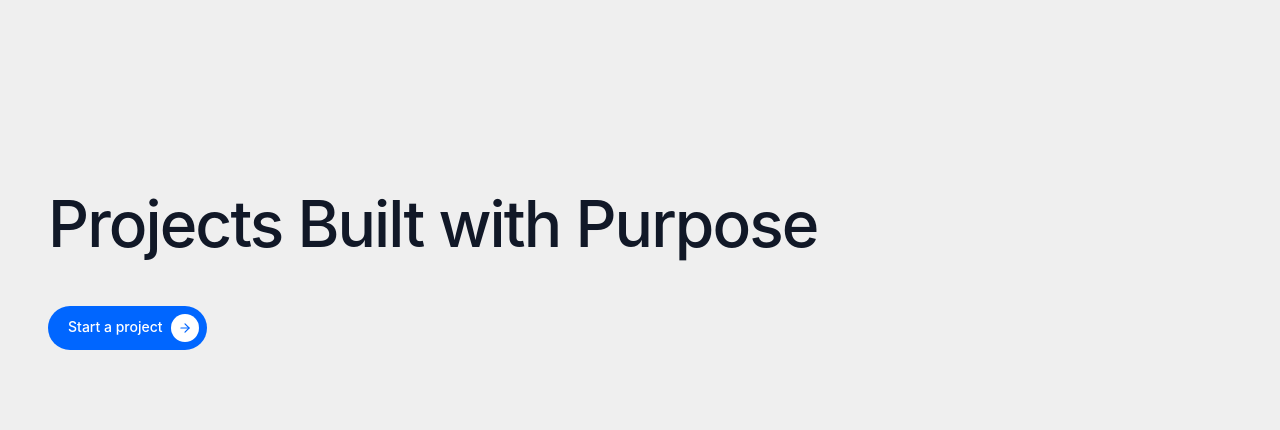
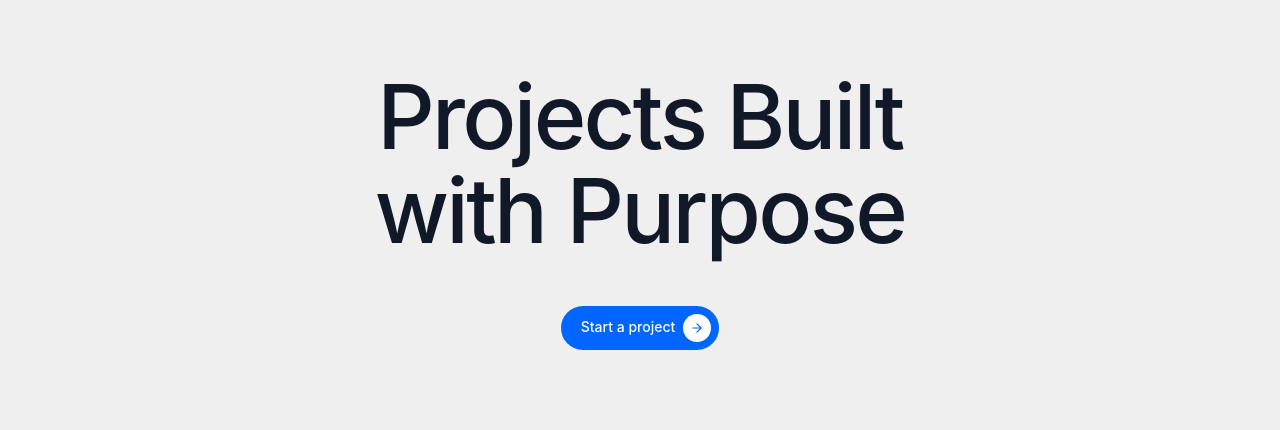
Before and after one commit to vanessa902/BlueSun, a Next.js app: page /projects in a window 1280 px wide. Shown: the part 370-800 px from the top of the page. Built offline with nearby package versions, Linux system fonts and the light colour scheme.

Commit message:
Make the Projects hero headline bigger, two lines, and centered
Co-Authored-By: Claude Opus 4.6 <noreply@anthropic.com>
Claude-Session: https://claude.ai/code/session_01CFdFwUYbSgwnjukfoiMb5h

```diff
--- a/src/app/axion.css
+++ b/src/app/axion.css
@@ -117,6 +117,7 @@
   margin: 0 auto;
   width: 100%;
   padding: 0 1.25rem 3.5rem;
+  text-align: center;
 }
 @media (min-width: 640px) {
   .axion-hero__inner {
@@ -129,27 +130,30 @@
   }
 }
 .axion-hero__headline {
-  font-size: clamp(1.75rem, 7vw, 4.2rem);
+  font-size: clamp(2.4rem, 10vw, 5.6rem);
   font-weight: 500;
-  line-height: 1.08;
+  line-height: 1.05;
   letter-spacing: -0.03em;
   color: #111827;
-  margin: 0;
+  margin: 0 auto;
+  max-width: 20ch;
 }
 @media (min-width: 640px) {
   .axion-hero__headline {
-    font-size: clamp(2.5rem, 5vw, 4.2rem);
+    font-size: clamp(3.2rem, 7vw, 5.6rem);
   }
 }
 .axion-hero__ctas {
   display: flex;
   flex-direction: column;
+  align-items: center;
   gap: 1rem;
   margin-top: 2rem;
 }
 @media (min-width: 640px) {
   .axion-hero__ctas {
     flex-direction: row;
+    justify-content: center;
     align-items: center;
     gap: 1.25rem;
     margin-top: 3rem;
--- a/src/app/projects/page.tsx
+++ b/src/app/projects/page.tsx
@@ -69,7 +69,11 @@ export default function ProjectsPage() {
 
         <div className="axion-hero__content">
           <div className="axion-hero__inner">
-            <h1 className="axion-hero__headline">Projects Built with Purpose</h1>
+            <h1 className="axion-hero__headline">
+              Projects Built
+              <br />
+              with Purpose
+            </h1>
 
             <div className="axion-hero__ctas">
               <RollButton label="Start a project" variant="orange" />
```
